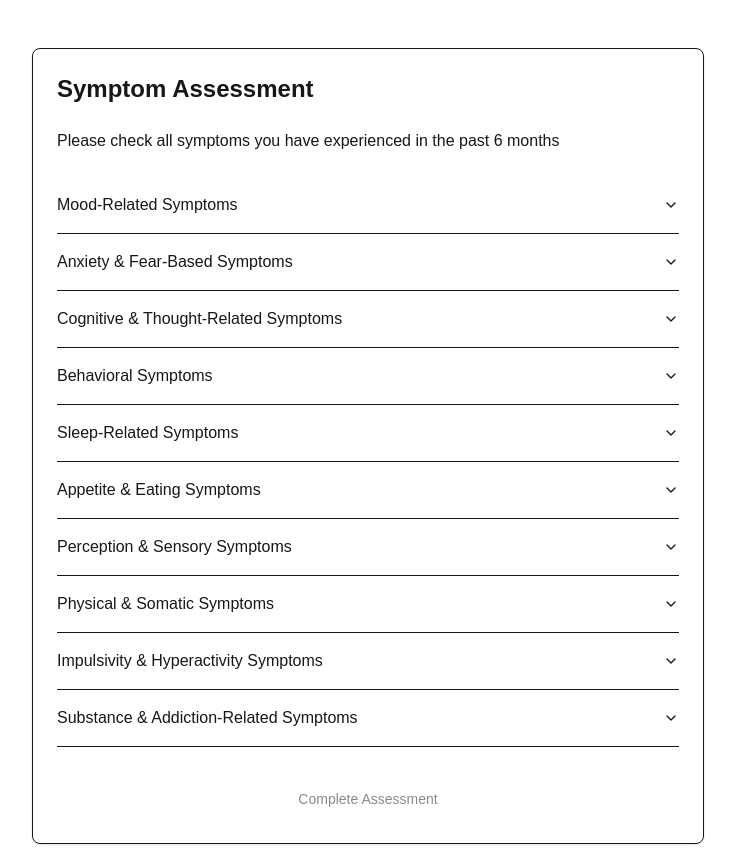
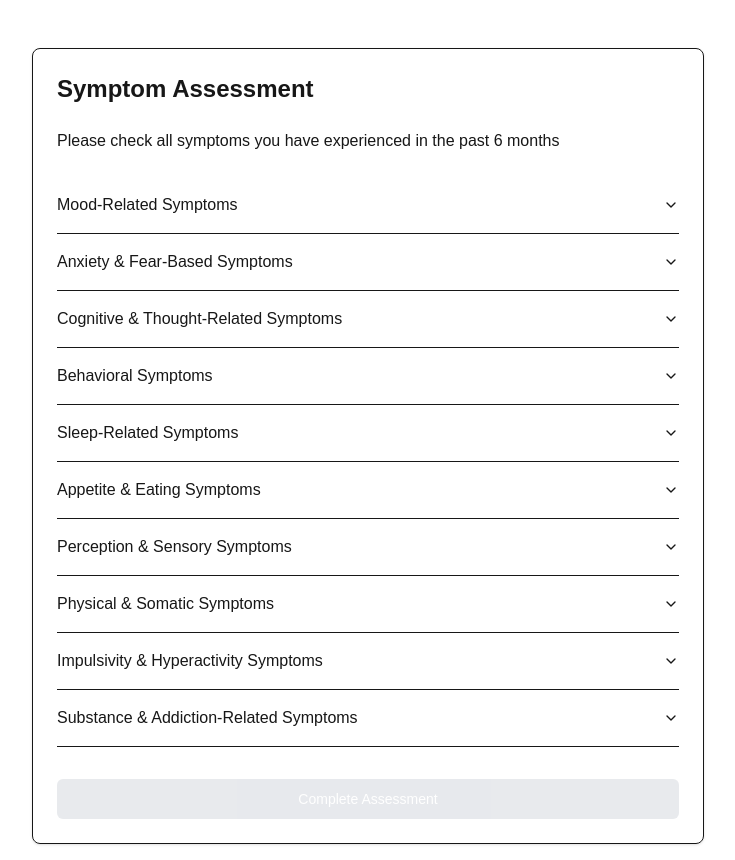
Before and after one commit to admfrncs/mental-health-tools, a Next.js app: page /symptom-tracker in a window 1280 px wide. Shown: the whole page, without its empty margins (272-1007 px from the left). Built offline with nearby package versions, Linux system fonts and the light colour scheme.

Commit message:
blue button

```diff
--- a/src/app/symptom-tracker/page.tsx
+++ b/src/app/symptom-tracker/page.tsx
@@ -192,7 +192,7 @@ ${selectedSymptoms
           </Accordion>
 
           <Button
-            className="mt-8 w-full"
+            className="mt-8 w-full bg-blue-500 text-white hover:bg-blue-600 disabled:bg-gray-300"
             onClick={handleFinish}
             disabled={selectedSymptoms.length === 0}
           >
```
